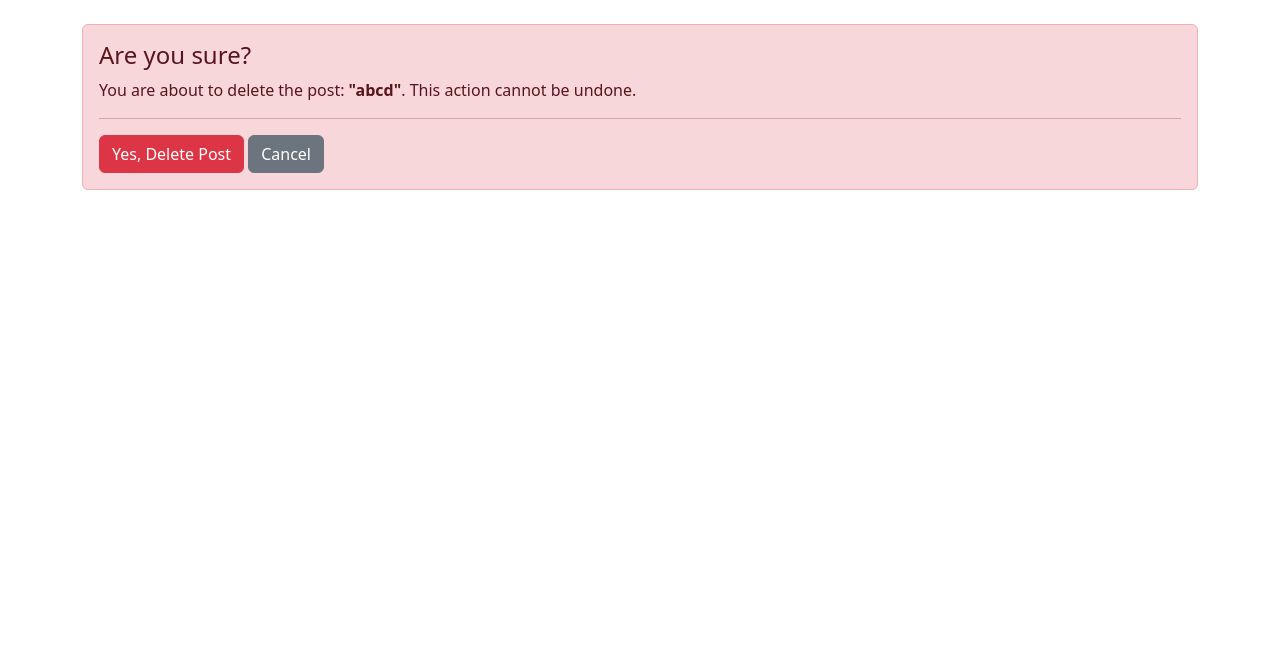
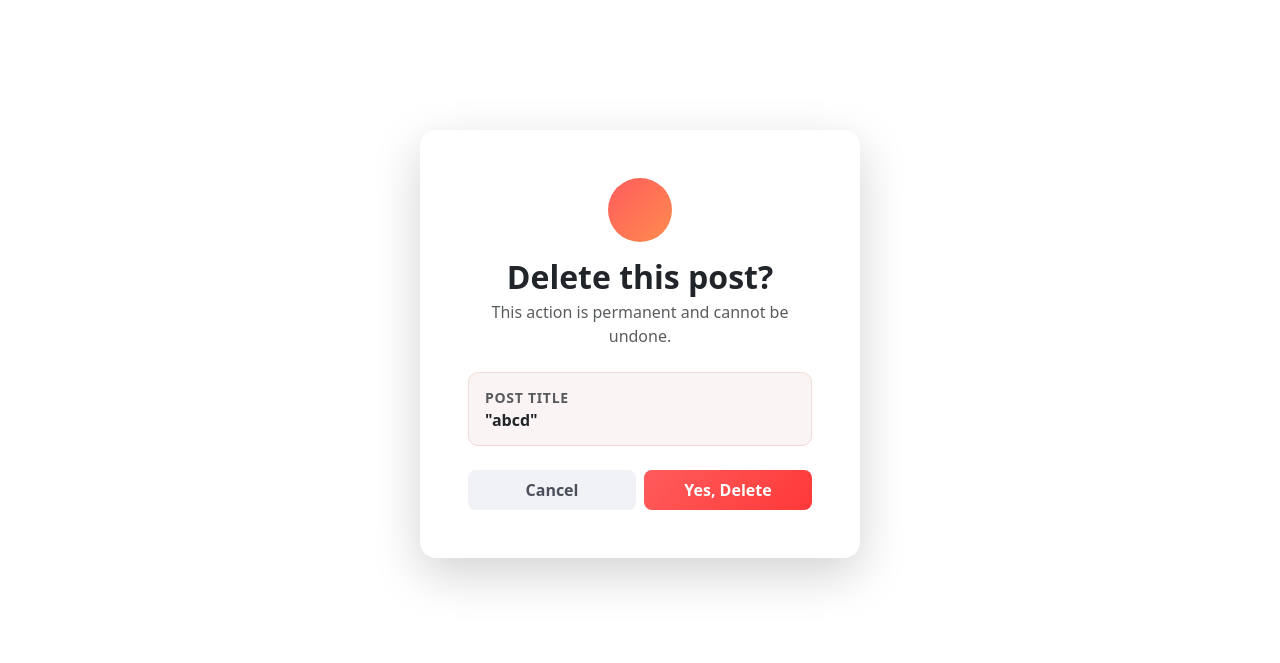
Before and after one commit to kulkarnicodes-dev/Blogsite, a Django app: template templates/blog/post_confirm_delete.html in a window 1280 px wide. Shown: the part 62-725 px from the top of the page. Run offline with Django 5.2, Linux system fonts and the light colour scheme; the template is opened without the code that fills it: values that come from a table or form of the project are taken from there, others are empty; data comes from the database, SQL or seed files in the repository.

Commit message:
Revamp post confirmation delete page design
Redesigned the post deletion confirmation page with a new layout and styles, enhancing user experience and visual appeal.

```diff
--- a/templates/blog/post_confirm_delete.html
+++ b/templates/blog/post_confirm_delete.html
@@ -1,14 +1,95 @@
 {% extends 'base.html' %}
+{% block content %}
+<div class="delete-wrapper d-flex align-items-center justify-content-center">
+    <div class="card delete-card shadow-lg mx-auto">
+        <div class="card-body p-4 p-md-5">
+            <div class="text-center mb-4">
+                <div class="delete-icon mb-3">
+                    <i class="bi bi-exclamation-triangle-fill"></i>
+                </div>
+                <h2 class="fw-bold mb-1">Delete this post?</h2>
+                <p class="text-muted mb-0">This action is permanent and cannot be undone.</p>
+            </div>
 
-{% block content %}
-<div class="alert alert-danger mt-4" role="alert">
-    <h4 class="alert-heading">Are you sure?</h4>
-    <p>You are about to delete the post: <strong>"{{ post.title }}"</strong>. This action cannot be undone.</p>
-    <hr>
-    <form method="post">
-        {% csrf_token %}
-        <button type="submit" class="btn btn-danger">Yes, Delete Post</button>
-        <a href="{% url 'post_detail' post.pk %}" class="btn btn-secondary">Cancel</a>
-    </form>
+            <div class="post-preview mb-4">
+                <p class="mb-0 small text-uppercase text-muted fw-semibold" style="letter-spacing: 0.05em;">Post title</p>
+                <p class="mb-0 fw-semibold">"{{ post.title }}"</p>
+            </div>
+
+            <form method="post">
+                {% csrf_token %}
+                <div class="d-flex gap-2">
+                    <a href="{% url 'post_detail' post.pk %}" class="btn btn-cancel w-50 py-2 fw-semibold">
+                        Cancel
+                    </a>
+                    <button type="submit" class="btn btn-delete w-50 py-2 fw-semibold">
+                        Yes, Delete
+                    </button>
+                </div>
+            </form>
+        </div>
+    </div>
 </div>
+
+<style>
+    .delete-wrapper {
+        min-height: 80vh;
+        padding: 2rem 1rem;
+    }
+
+    .delete-card {
+        max-width: 440px;
+        width: 100%;
+        border: none;
+        border-radius: 16px;
+        overflow: hidden;
+    }
+
+    .delete-icon {
+        width: 64px;
+        height: 64px;
+        margin: 0 auto;
+        background: linear-gradient(135deg, #ff5c5c, #ff8c4f);
+        border-radius: 50%;
+        display: flex;
+        align-items: center;
+        justify-content: center;
+        color: #fff;
+        font-size: 1.75rem;
+    }
+
+    .post-preview {
+        background: #fbf4f4;
+        border: 1px solid #f3d9d9;
+        border-radius: 10px;
+        padding: 0.85rem 1rem;
+    }
+
+    .delete-card .btn-cancel {
+        background: #f1f2f5;
+        border: none;
+        border-radius: 8px;
+        color: #4a4f5a;
+        transition: background 0.15s ease;
+    }
+
+    .delete-card .btn-cancel:hover {
+        background: #e4e6ea;
+        color: #2c2f36;
+    }
+
+    .delete-card .btn-delete {
+        background: linear-gradient(135deg, #ff5c5c, #ff3838);
+        border: none;
+        border-radius: 8px;
+        color: #fff;
+        transition: transform 0.15s ease, box-shadow 0.15s ease;
+    }
+
+    .delete-card .btn-delete:hover {
+        transform: translateY(-1px);
+        box-shadow: 0 6px 16px rgba(255, 56, 56, 0.35);
+        color: #fff;
+    }
+</style>
 {% endblock %}
```
